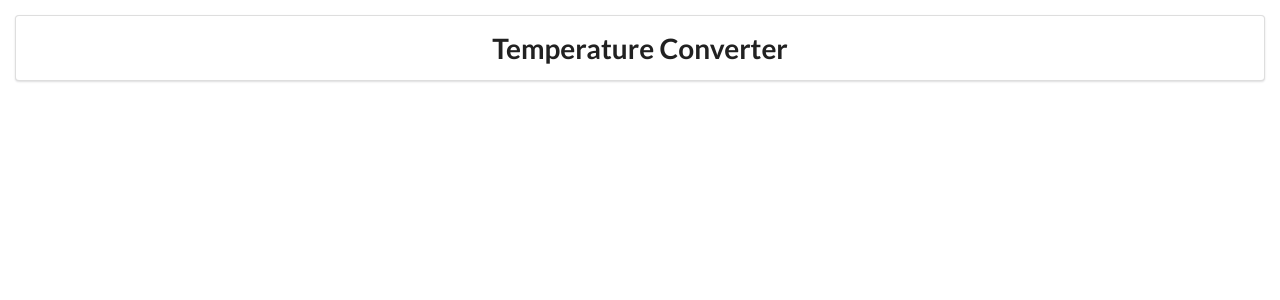
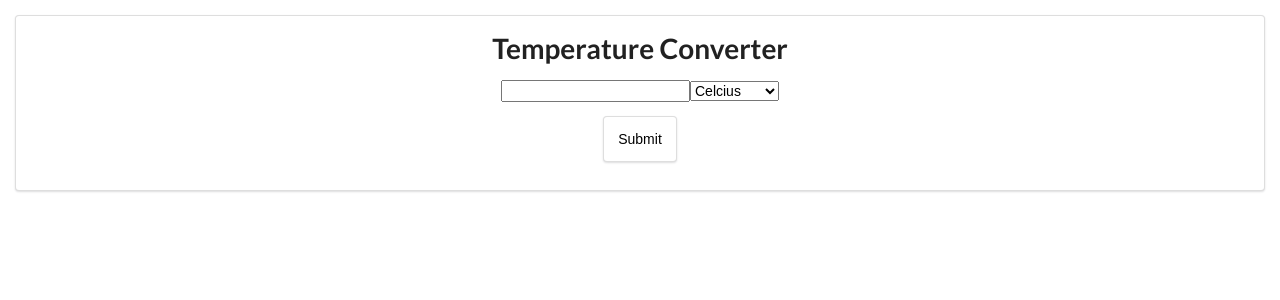
Before and after one commit to Roman4u/my-tempapp, a React (Create React App) app: page / in a window 1280 px wide. Shown: the top 300 px of the page. Built offline with nearby package versions, Linux system fonts and the light colour scheme.

Commit message:
update: new form tag structure

```diff
--- a/src/components/tempInput.jsx
+++ b/src/components/tempInput.jsx
@@ -3,11 +3,35 @@ import React, { useState, useEffect } from "react";
 import DropDown from "./DropDown";
 import "./tempapp.css"
 
-const TempInput = () => {
+const TempInput = (props) => {
+
+    const {temp, setTemp} = props;
+    const temperatures = {
+        fahrenheit: "Fahrenheit",
+        celcius: "Celcius"
+    };
+
+    const handleChange = (e) => {
+        console.log(e.target.value);
+        setTemp(e.target.value);
+    };
 
     return(
-        <>
-        </>
+        <div>
+             <form id="tempCalc">
+
+                <input type="number" className="temp" />
+
+                <select id="temps ui segment" value={temp} onChange={handleChange} >
+                    <option value="Celcius">{temperatures.celcius}</option>
+                    <option value="Fahrenheit">{temperatures.fahrenheit}</option>
+                </select> <br />
+
+                <input type="submit" className="temp ui segment" /> <br />
+                <span id="result-container"></span>
+            </form>
+
+        </div>
     )
 }
 
```
